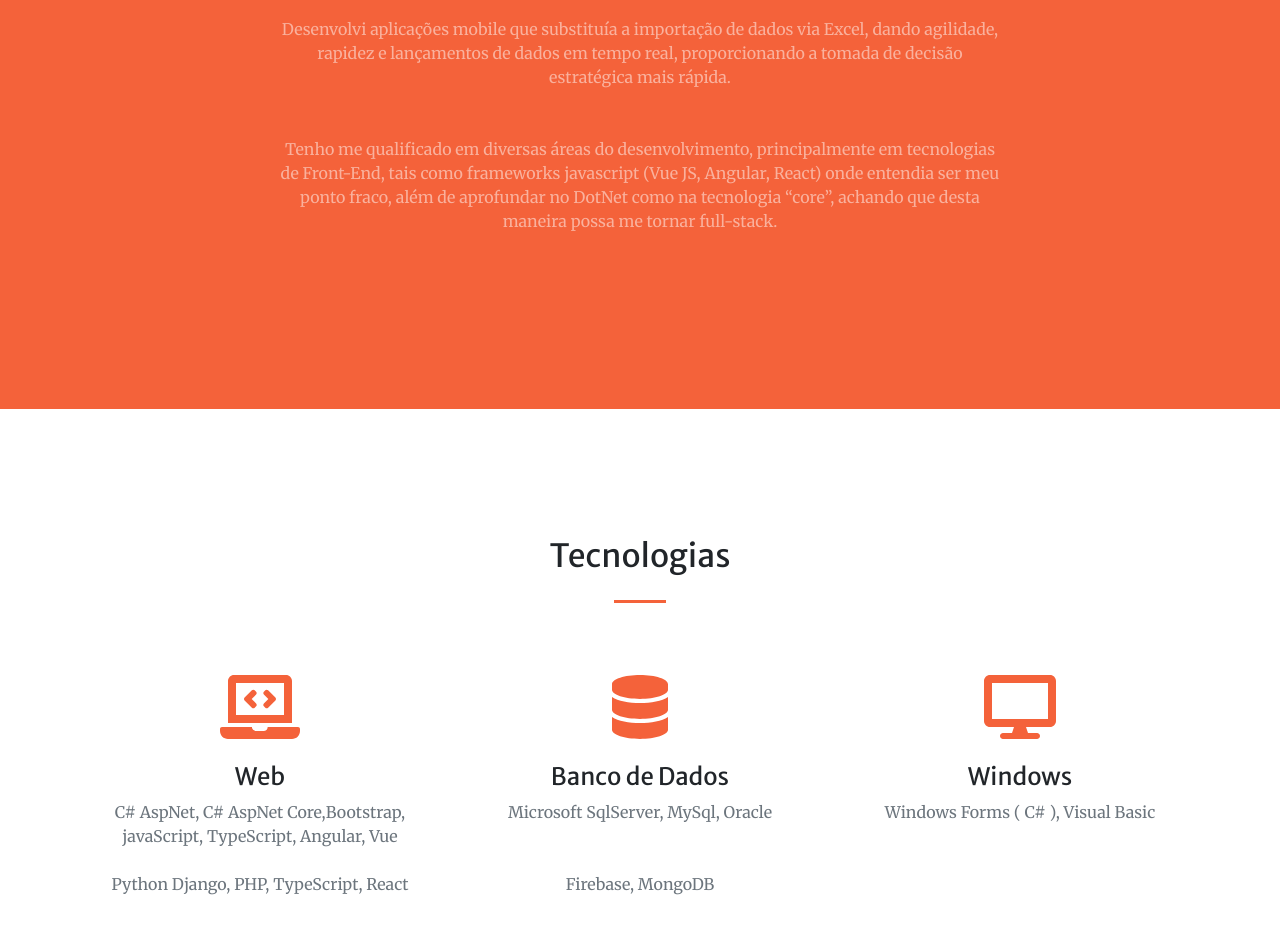
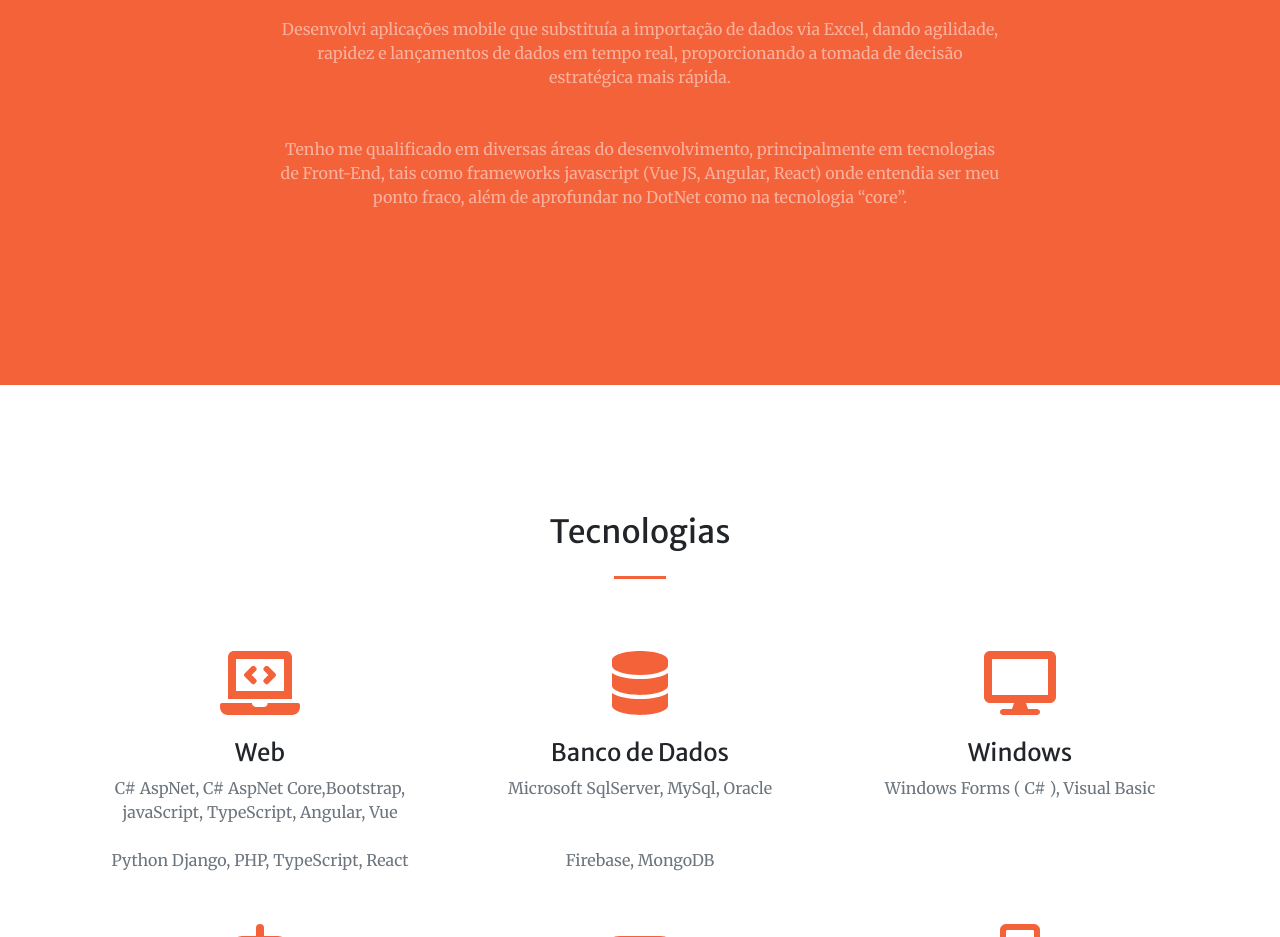
Before and after one commit to vladimirca2000/brEtiVladimir, a plain HTML site: page index.html in a window 1280 px wide. Shown: the part 1360-2297 px from the top of the page. Drawn offline with nearby package versions, Linux system fonts and the light colour scheme.

Commit message:
Descrição Nova

```diff
--- a/index.html
+++ b/index.html
@@ -63,7 +63,7 @@
                         <br/>
                         <p class="text-white-50 mb-4">Desenvolvi aplicações mobile que substituía a importação de dados via Excel, dando agilidade, rapidez e lançamentos de dados em tempo real, proporcionando a tomada de decisão estratégica mais rápida.</p>
                         <br/>
-                        <p class="text-white-50 mb-4">Tenho me qualificado em diversas áreas do desenvolvimento, principalmente em tecnologias de Front-End, tais como frameworks javascript (Vue JS, Angular, React) onde entendia ser meu ponto fraco, além de aprofundar no DotNet como na tecnologia “core”, achando que desta maneira possa me tornar full-stack.</p>
+                        <p class="text-white-50 mb-4">Tenho me qualificado em diversas áreas do desenvolvimento, principalmente em tecnologias de Front-End, tais como frameworks javascript (Vue JS, Angular, React) onde entendia ser meu ponto fraco, além de aprofundar no DotNet como na tecnologia “core”.</p>
                         <br/>
                         <!--
                         <br/>
```
